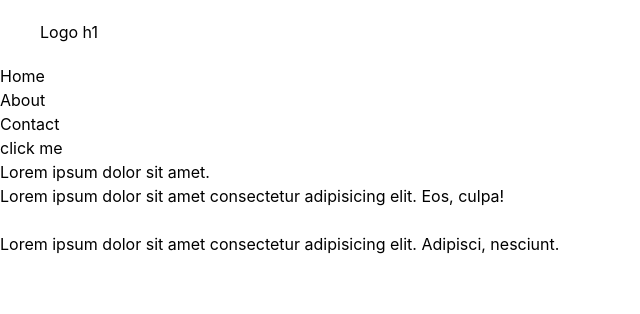
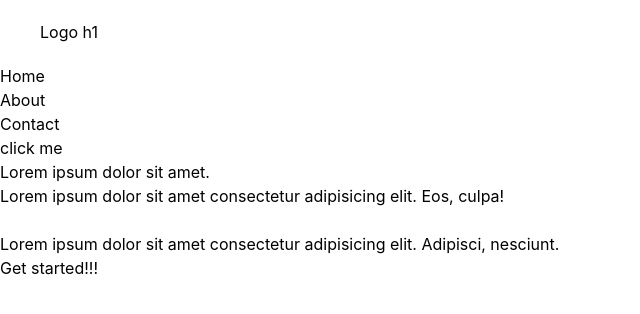
Before and after one commit to nosirowaminjon-commits/lesson-20, a plain HTML site: page index.html in a window 1280 px wide. Shown: the whole page, without its empty margins (0-640 px from the left). Drawn offline with Linux system fonts and the light colour scheme.

Commit message:
added sec 3

```diff
--- a/index.html
+++ b/index.html
@@ -25,6 +25,10 @@
         <p>Lorem ipsum dolor sit amet consectetur adipisicing elit. Eos, culpa!</p> <br>
         <h1>Lorem ipsum dolor sit amet consectetur adipisicing elit. Adipisci, nesciunt.</h1>
     </section2>
+
+    <section3>
+        <button>Get started!!!</button>
+    </section3>
 </body>
 
 </html>
```
